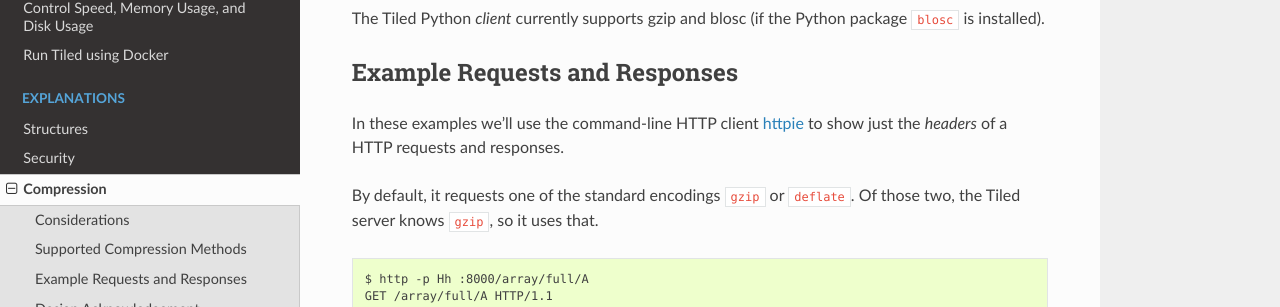
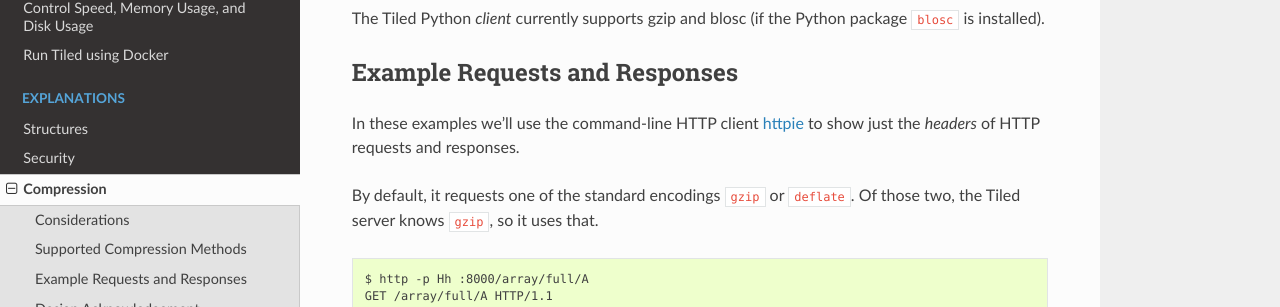
Before and after one commit to bluesky/tiled, a Sphinx documentation site: the page built from docs/source/explanations/compression.md, in a window 1280 px wide and 900 px high, scrolled down 1109 px. Shown: the part 144-451 px from the top of the window. Built offline with Sphinx 7.4.7 and the Read the Docs theme 2.0.0, drawn with Linux system fonts in a browser that asks for light colours; pages that are not in the unit, such as notebooks, are missing from menus.

Commit message:
copyedit

```diff
--- a/docs/source/explanations/compression.md
+++ b/docs/source/explanations/compression.md
@@ -61,7 +61,7 @@ package `blosc` is installed).
 ## Example Requests and Responses
 
 In these examples we'll use the command-line HTTP client
-[httpie](https://httie.io/) to show just the *headers* of a HTTP
+[httpie](https://httie.io/) to show just the *headers* of HTTP
 requests and responses.
 
 By default, it requests one of the standard encodings `gzip` or `deflate`. Of
```
